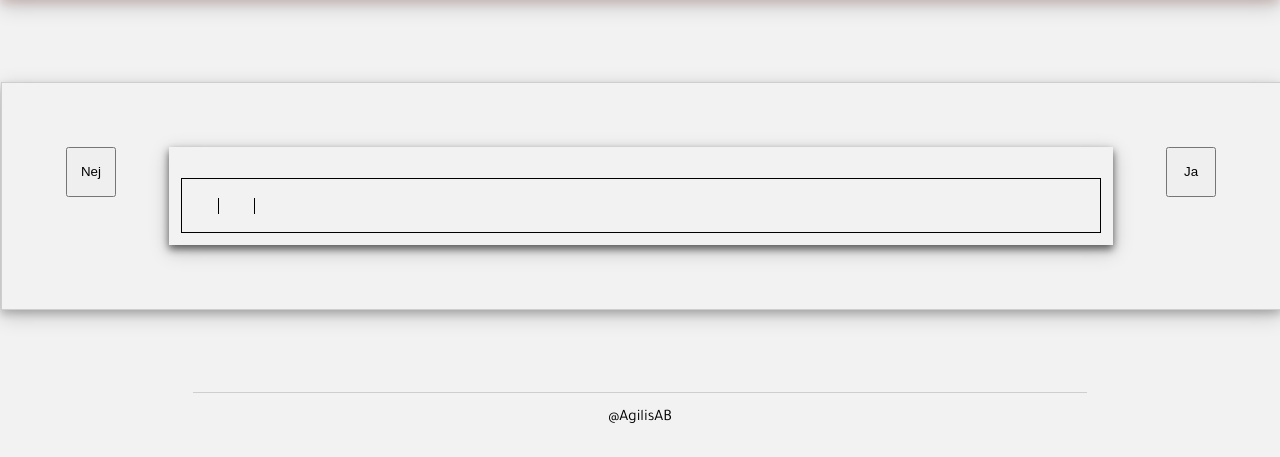
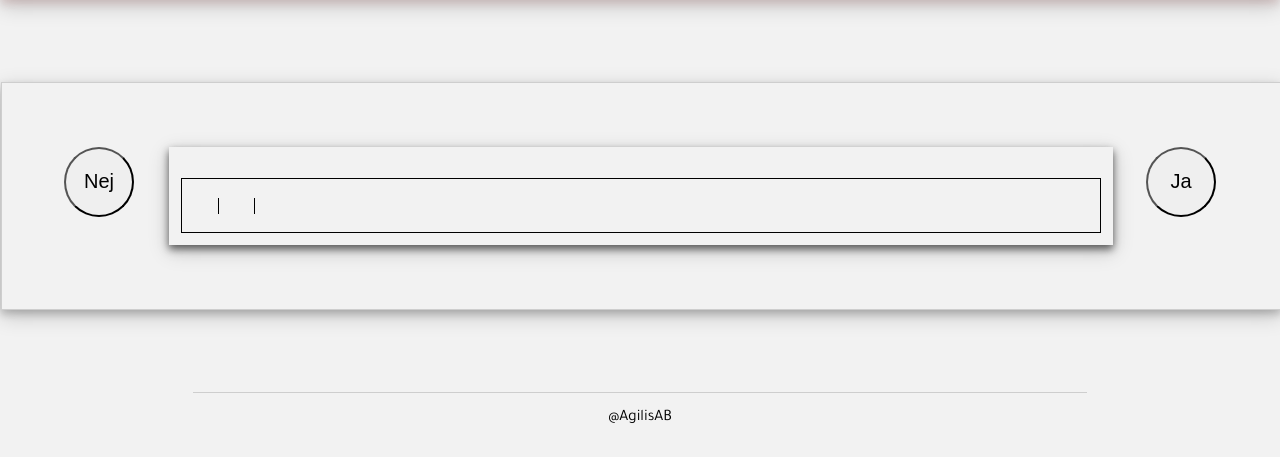
Before and after one commit to natbjo93/agilis, a Bottle app: page /sokjobb in a window 1280 px wide. Shown: the part 211-668 px from the top of the page. Run offline with Bottle, Linux system fonts and the light colour scheme; data that the repository does not hold is empty; parts of the project's set-up code (start-up, migrations or seed data) failed here and were passed over; some libraries are stand-ins or nearby versions.

Commit message:
more jobbsearch styling

```diff
--- a/bottle_app.py
+++ b/bottle_app.py
@@ -80,4 +80,4 @@ def sparade_cv_pb():
     agilis_file.close()
     return template("sparade_cv_pb", root="static")
 
-run(host="localhost", port=9093)
+run(host="localhost", port=9094)
--- a/static/style.css
+++ b/static/style.css
@@ -139,13 +139,31 @@ form > div > label {
 }
 
 #outside_job_div > button {
-    height: 50px;
-    width: 50px;
+    height: 70px;
+    width: 70px;
+    position: fixed;
+    font-size: 20px;
+    border-radius: 35px;
+}
+
+#no_btn {
+    left: 5%;
+}
+
+#no_btn:hover {
+    background-color: rgb(235, 64, 64);
+}
+
+#btn1 {
+    right: 5%;
+}
+
+#btn1:hover {
+    background-color: rgb(17, 167, 17);
 }
 
 #info_div {
     display: flex;
-    flex-direction: row;
     justify-content: flex-start;
 }
 
--- a/views/sokjobb.html
+++ b/views/sokjobb.html
@@ -25,7 +25,7 @@
             </header>
             <main>
                 <div id="outside_job_div">
-                    <button>Nej</button>
+                    <button id="no_btn">Nej</button>
                     <div id="job_search">
                         <div id="entire_job_div">
                             <h2 id="annonsrubrik"></h2>
```
